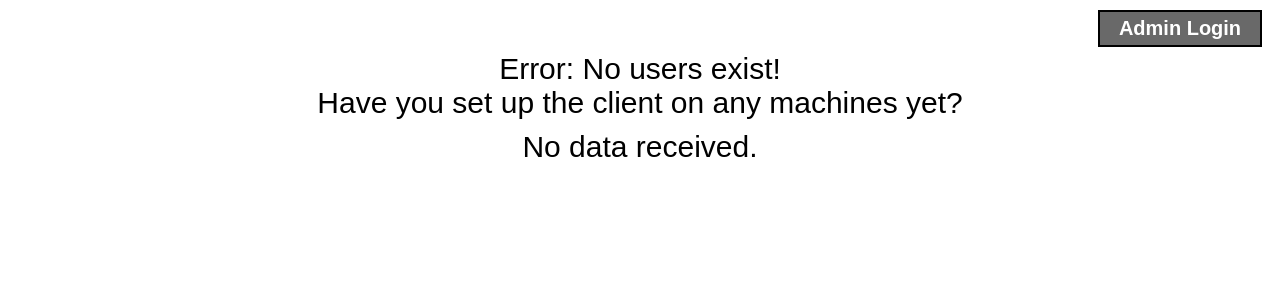
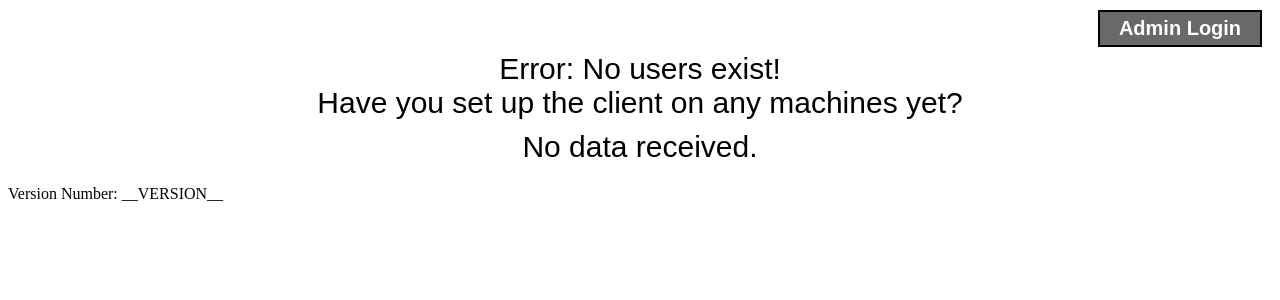
Before and after one commit to segesmac/win-logon-limiter, a PHP site: page / in a window 1280 px wide. Shown: the top 300 px of the page. Run offline with PHP 8.4, Linux system fonts and the light colour scheme; data that the repository does not hold is empty.

Commit message:
Adding visible version number

```diff
--- a/webobjects/html/index.php
+++ b/webobjects/html/index.php
@@ -48,5 +48,7 @@
 <div id="internetstatus">No data received.</div>
 <script src="includes/timetable.js"></script>
 </body>
-
+<footer>
+   <div><p>Version Number: __VERSION__</p></div>
+</footer>
 </html>
```
Also changed, not shown: .gitlab-ci.yml.
